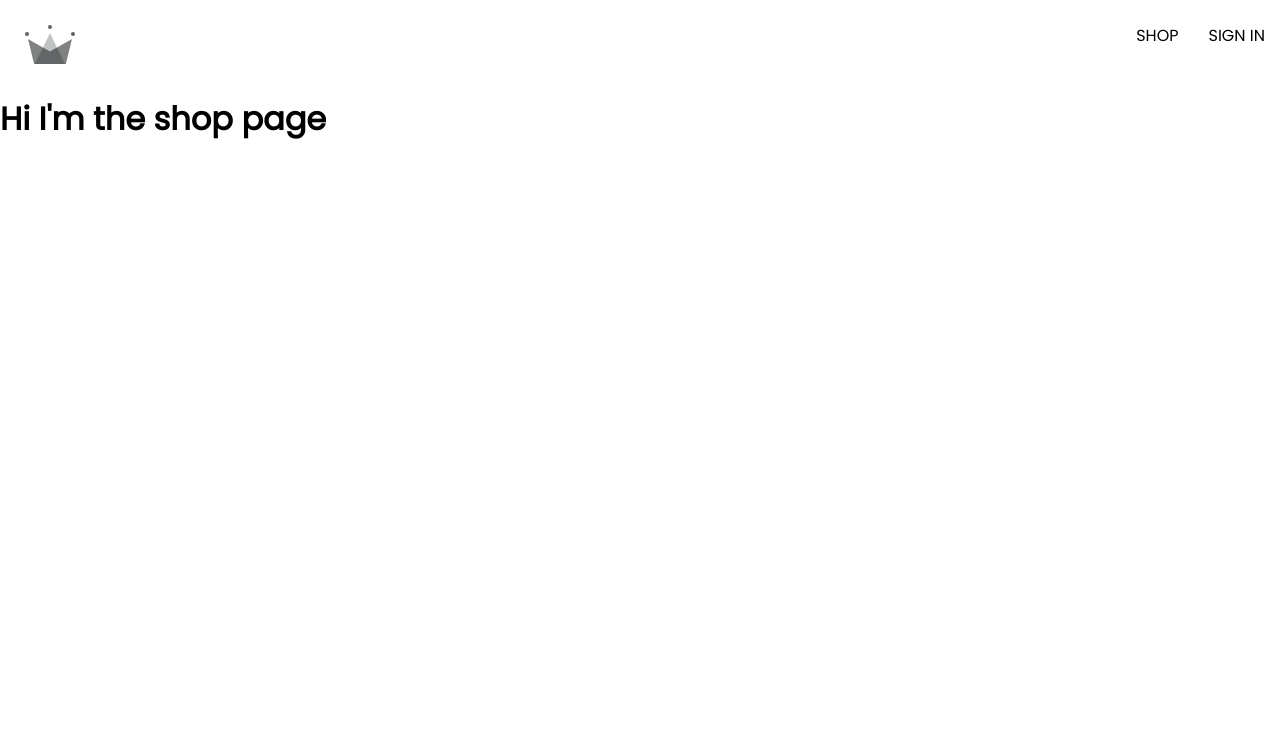
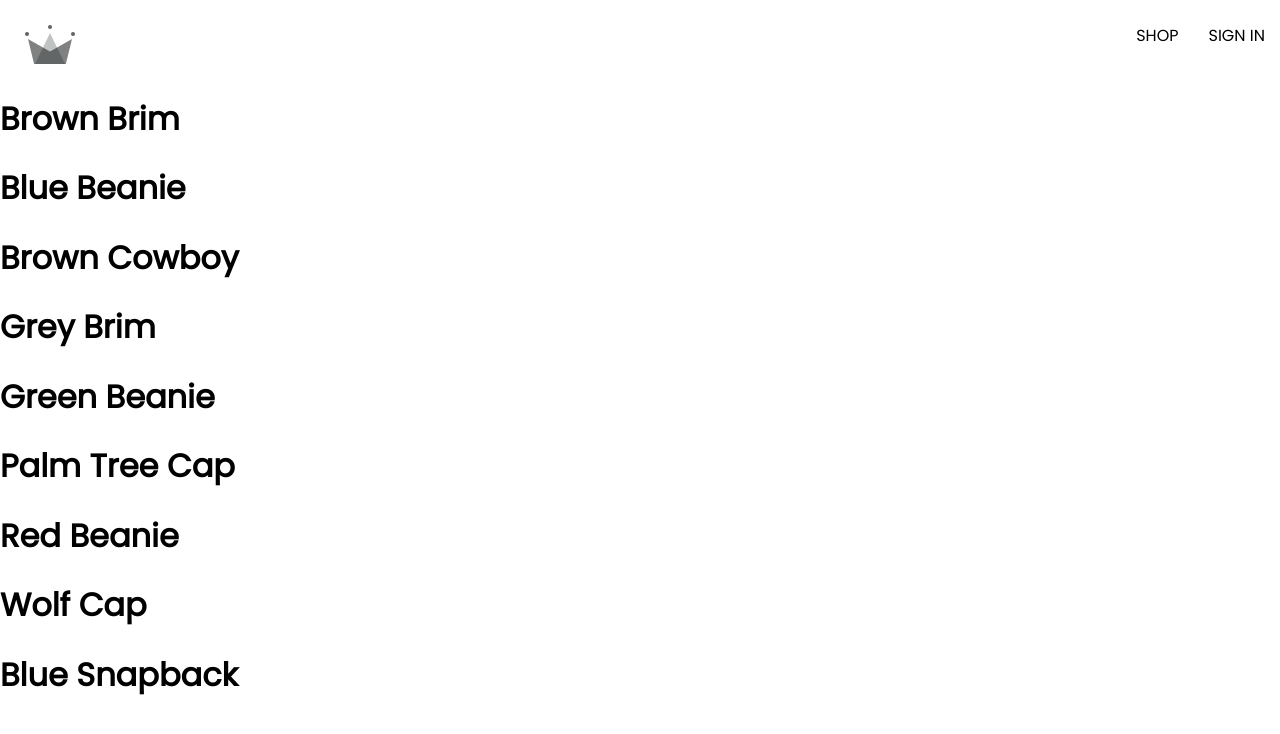
Before and after one commit to Nur-M-Arief-K/course-reactjs-crwn-clothing, a React (Create React App) app: page /shop in a window 1280 px wide. Shown: the top 734 px of the page. Built offline with nearby package versions, Linux system fonts and the light colour scheme; no server answers.

Commit message:
lesson 113: products context
add shop-data.json to src folder, setup shop route component

```diff
--- a/src/App.js
+++ b/src/App.js
@@ -3,8 +3,7 @@
 import Home from "./routes/home/home.component";
 import Navigation from "./routes/navigation/navigation.component";
 import Authentication from "./routes/authentication/authentication.component";
-
-const Shop = () => <h1>Hi I'm the shop page</h1>;
+import Shop from "./routes/shop/shop.component";
 
 const App = () => {
   return (
--- /dev/null
+++ b/src/routes/shop/shop.component.jsx
@@ -0,0 +1,16 @@
+import SHOP_DATA from "../../shop-data.json";
+
+const Shop = () => {
+    return (
+        <div>
+            {SHOP_DATA.map(({id, name}) => (
+                <div key={id}>
+                    <h1>{name}</h1>
+                </div>
+            ))
+            }
+        </div>
+    )
+};
+
+export default Shop;
--- /dev/null
+++ b/src/shop-data.json
@@ -0,0 +1,56 @@
+[
+  {
+    "id": 1,
+    "name": "Brown Brim",
+    "imageUrl": "https://i.ibb.co/ZYW3VTp/brown-brim.png",
+    "price": 25
+  },
+  {
+    "id": 2,
+    "name": "Blue Beanie",
+    "imageUrl": "https://i.ibb.co/ypkgK0X/blue-beanie.png",
+    "price": 18
+  },
+  {
+    "id": 3,
+    "name": "Brown Cowboy",
+    "imageUrl": "https://i.ibb.co/QdJwgmp/brown-cowboy.png",
+    "price": 35
+  },
+  {
+    "id": 4,
+    "name": "Grey Brim",
+    "imageUrl": "https://i.ibb.co/RjBLWxB/grey-brim.png",
+    "price": 25
+  },
+  {
+    "id": 5,
+    "name": "Green Beanie",
+    "imageUrl": "https://i.ibb.co/YTjW3vF/green-beanie.png",
+    "price": 18
+  },
+  {
+    "id": 6,
+    "name": "Palm Tree Cap",
+    "imageUrl": "https://i.ibb.co/rKBDvJX/palm-tree-cap.png",
+    "price": 14
+  },
+  {
+    "id": 7,
+    "name": "Red Beanie",
+    "imageUrl": "https://i.ibb.co/bLB646Z/red-beanie.png",
+    "price": 18
+  },
+  {
+    "id": 8,
+    "name": "Wolf Cap",
+    "imageUrl": "https://i.ibb.co/1f2nWMM/wolf-cap.png",
+    "price": 14
+  },
+  {
+    "id": 9,
+    "name": "Blue Snapback",
+    "imageUrl": "https://i.ibb.co/X2VJP2W/blue-snapback.png",
+    "price": 16
+  }
+]
```
